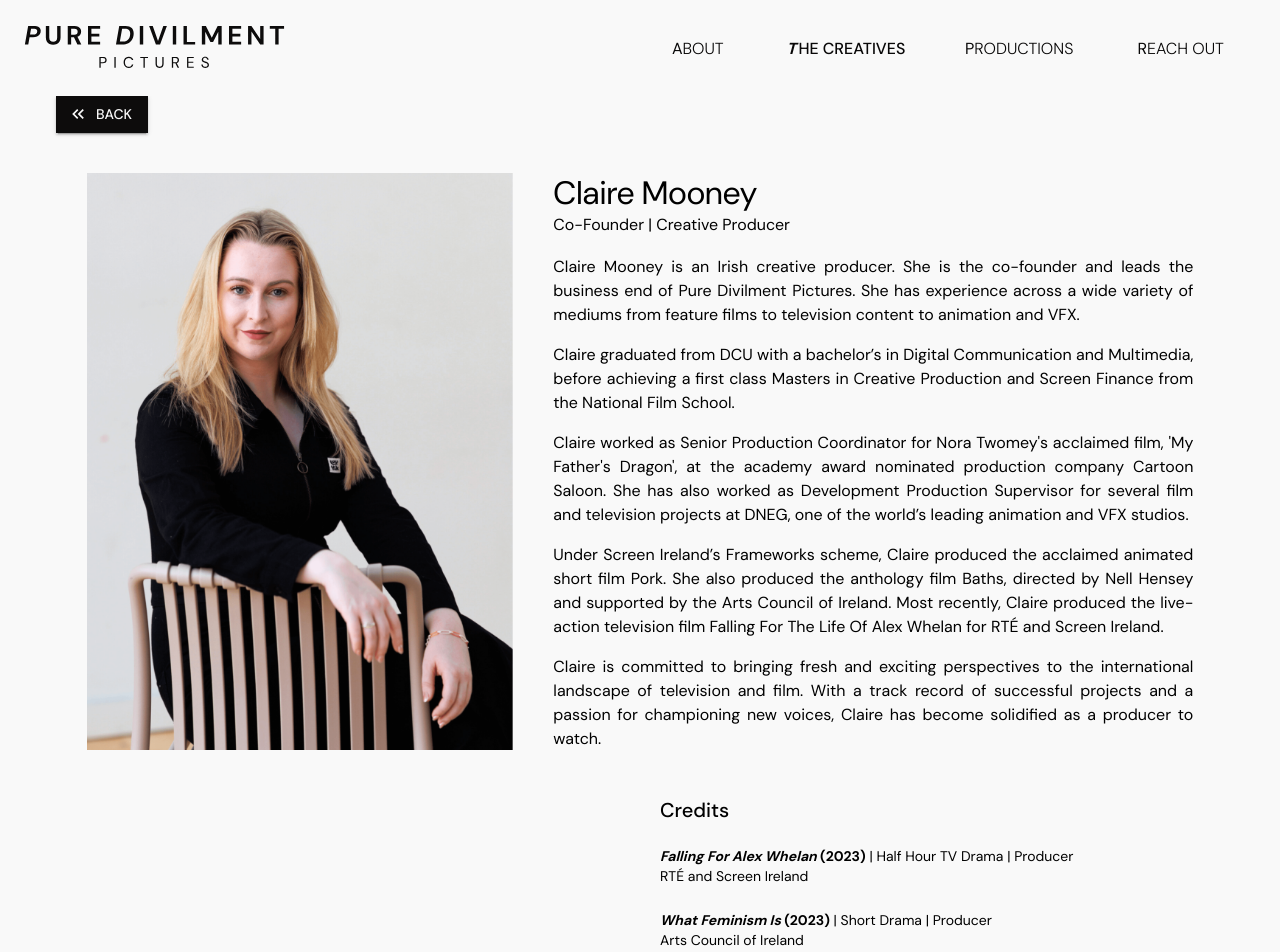
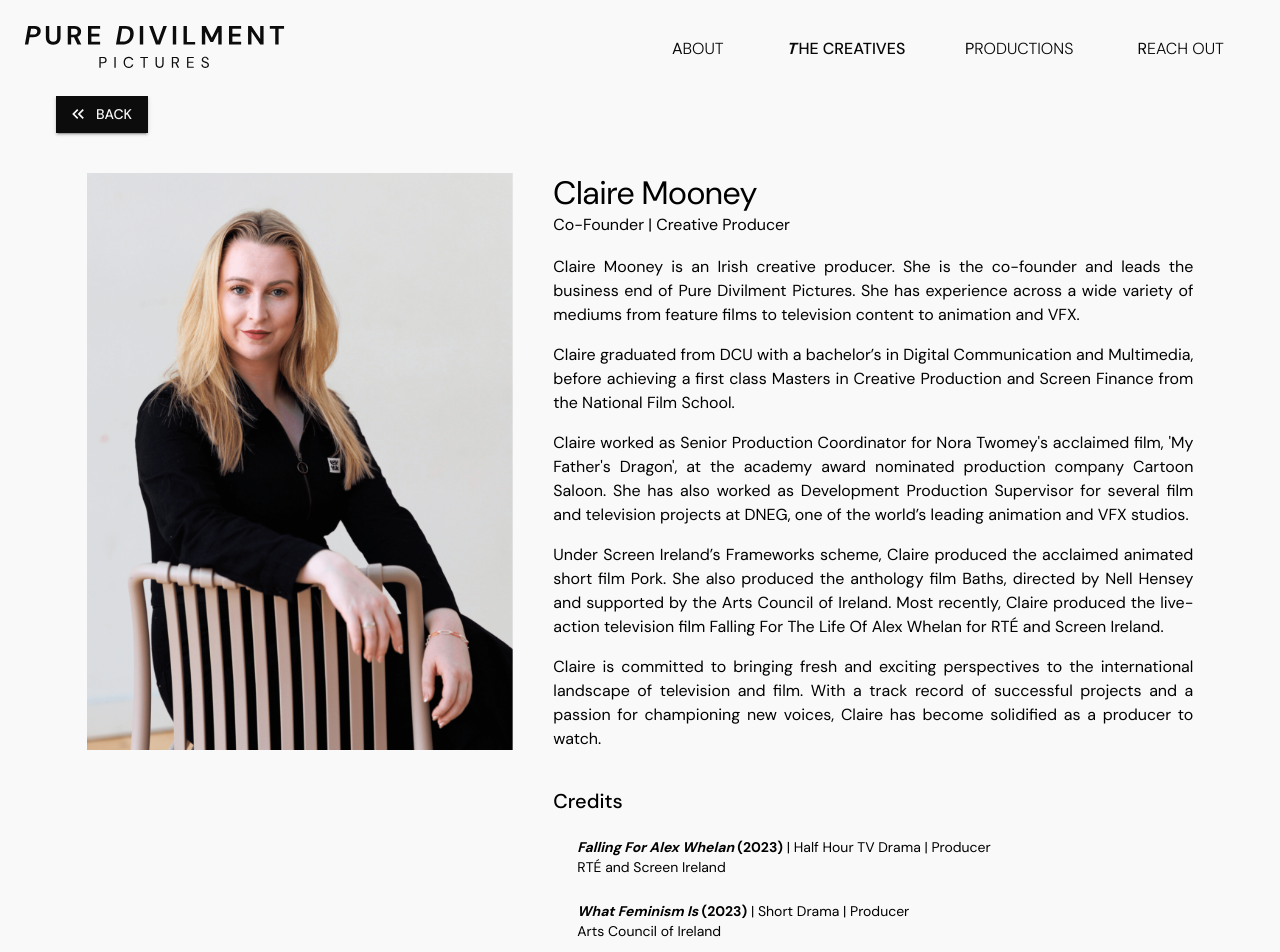
Before and after one commit to kailafitz/pure-divilment-pictures, a React (Create React App) app: page /test/the-creatives/creative/1 in a window 1280 px wide. Shown: the top 952 px of the page. Built offline with nearby package versions, Linux system fonts and the light colour scheme.

Commit message:
Creative content test layout

```diff
--- a/src/Components/CreativeContent/Accolades/index.tsx
+++ b/src/Components/CreativeContent/Accolades/index.tsx
@@ -8,7 +8,7 @@ export interface ListItemInterfaces {
 export const Accolades = (props: ListItemInterfaces) => {
   return (
     <>
-      <Typography textAlign="right" variant="h6">
+      <Typography textAlign="left" variant="h6">
         Accolades
       </Typography>
       <List dense={true}>
@@ -32,12 +32,13 @@ export const Accolades = (props: ListItemInterfaces) => {
           };
 
           return (
-            <ListItem key={i} sx={{ py: 1, pr: 0, textAlign: "right" }}>
+            <ListItem key={i} sx={{ py: 1, pl: 3, textAlign: "left" }}>
               <ListItemText primary={<Accolade />} />
             </ListItem>
           );
         })}
       </List>
+      <br />
     </>
   );
 };
--- a/src/Components/CreativeContent/Bio/index.tsx
+++ b/src/Components/CreativeContent/Bio/index.tsx
@@ -16,6 +16,7 @@ export const Bio = (props: BioProps) => {
       {props.bio.map((paragraph, i) => {
         return <BioTypography key={i}>{paragraph}</BioTypography>;
       })}
+      <br />
     </>
   );
 };
--- a/src/Components/CreativeContent/Credits/index.tsx
+++ b/src/Components/CreativeContent/Credits/index.tsx
@@ -27,7 +27,7 @@ export const Credits = (props: CreditsInterface) => {
           };
 
           return (
-            <ListItem key={i} sx={{ py: 1, pl: 0 }}>
+            <ListItem key={i} sx={{ py: 1, pl: 3 }}>
               <ListItemText primary={<Credit />} />
             </ListItem>
           );
--- a/src/Components/CreativeContent/index.tsx
+++ b/src/Components/CreativeContent/index.tsx
@@ -48,10 +48,17 @@ const CreativeContent = (props: CreativeInterface) => {
             role={props.Creative.role}
             bio={props.Creative.bio}
           />
+          {props.Creative.accolades.length > 0 && (
+            <Accolades accolades={props.Creative.accolades} />
+          )}
+
+          {props.Creative.credits.length > 0 && (
+            <Credits credits={props.Creative.credits} />
+          )}
         </Grid>
       </Grid>
 
-      {(props.Creative.accolades.length > 0 ||
+      {/* {(props.Creative.accolades.length > 0 ||
         props.Creative.credits.length > 0) && (
         <Grid container justifyContent="center" columnGap={5} pb={5}>
           <Grid xs={10} md={5}>
@@ -65,7 +72,7 @@ const CreativeContent = (props: CreativeInterface) => {
             )}
           </Grid>
         </Grid>
-      )}
+      )} */}
 
       {/* <Grid
         container
@@ -107,7 +114,7 @@ const CreativeContent = (props: CreativeInterface) => {
           container
           justifyContent="center"
           sx={{
-            p: (theme) => theme.spacing(7, 0, 0, 4),
+            p: (theme) => theme.spacing(7, 0, 4, 0),
             display: "flex",
             background: (theme) => theme.palette.primary.main,
           }}
```
